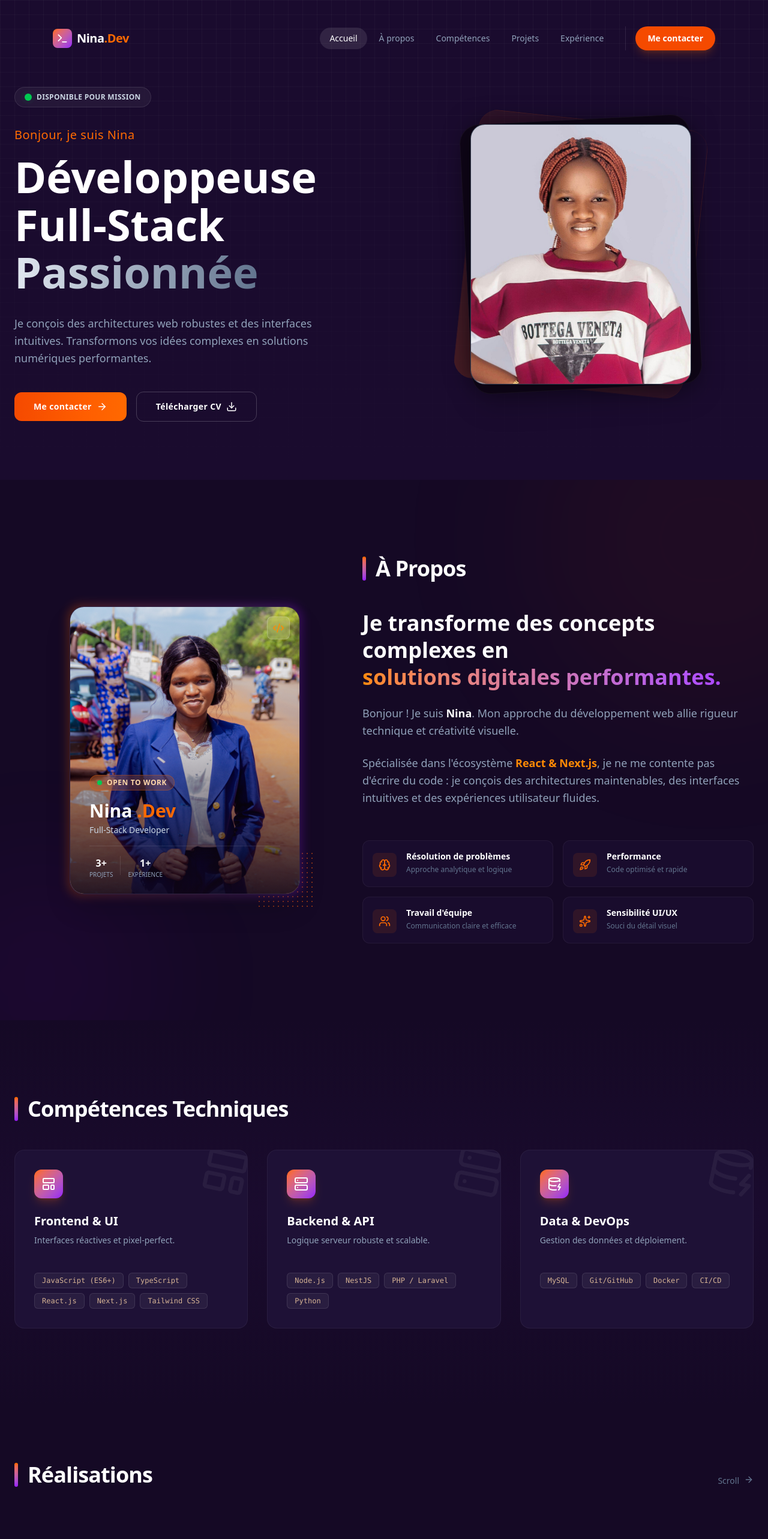
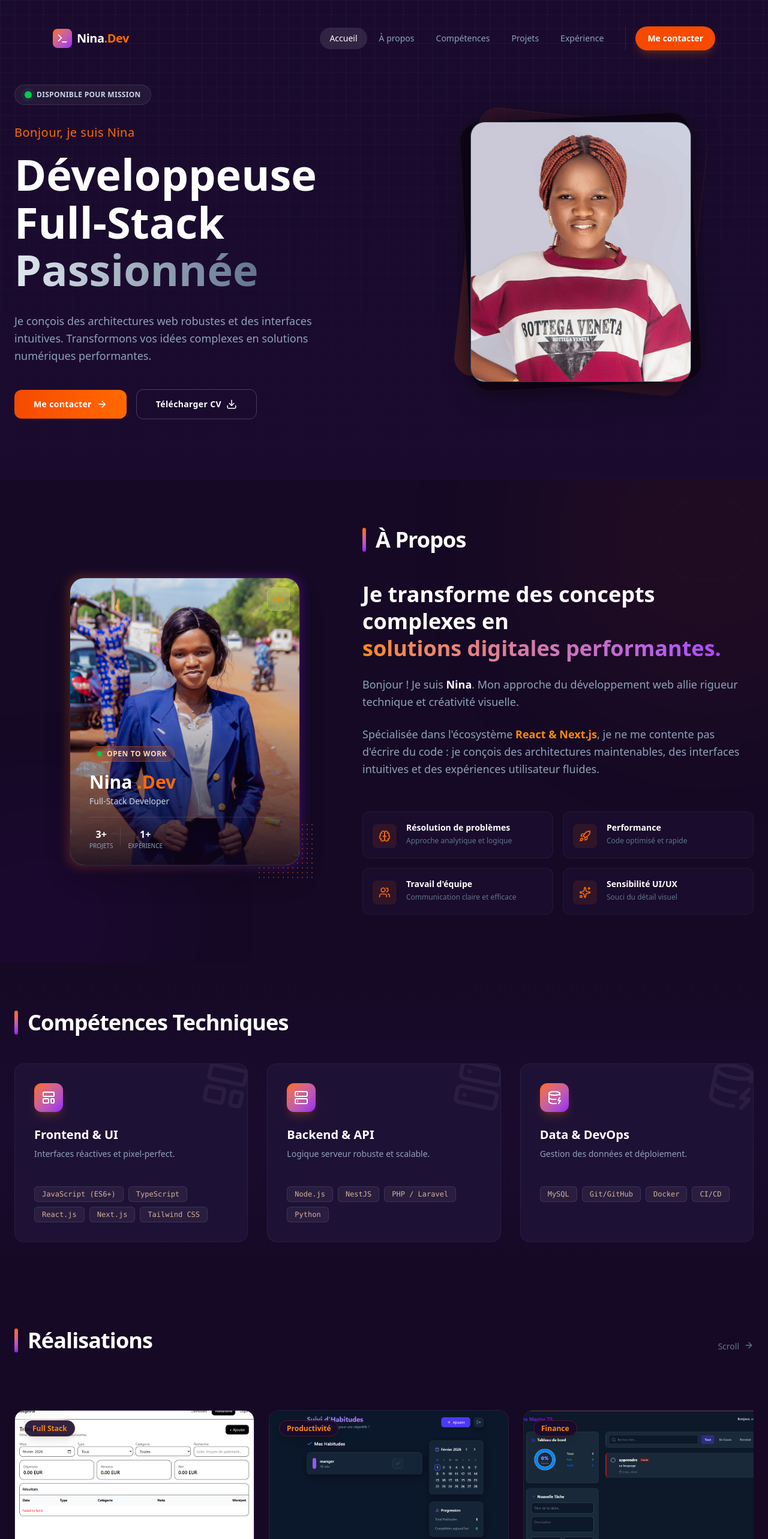
Before and after one commit to ninahouha-dev-tech/mon-portfolio, a React (Vite) app: page / in a window 1280 px wide. Shown: the top 2566 px of the page at 60% size. Built offline with nearby package versions, Linux system fonts and the light colour scheme.

Commit message:
style: reduce vertical spacing between sections

```diff
--- a/src/components/Portfolio.tsx
+++ b/src/components/Portfolio.tsx
@@ -310,7 +310,7 @@ const Portfolio = () => {
       </div>
 
       {/* HERO SECTION */}
-      <section id="home" className="min-h-screen flex items-center pt-24 pb-12 relative overflow-hidden">
+      <section id="home" className="min-h-screen flex items-center pt-20 pb-10 relative overflow-hidden">
         <div className="absolute inset-0 bg-[linear-gradient(to_right,#80808012_1px,transparent_1px),linear-gradient(to_bottom,#80808012_1px,transparent_1px)] bg-[size:24px_24px] pointer-events-none"></div>
         <div className="absolute inset-0 bg-gradient-to-b from-transparent via-[#1a0b2e]/50 to-[#1a0b2e] pointer-events-none"></div>
 
@@ -355,7 +355,7 @@ const Portfolio = () => {
       </section>
 
       {/* SECTION À PROPOS (NOUVELLE VERSION PREMIUM) */}
-      <section id="about" className="py-32 bg-[#150925] relative overflow-hidden">
+      <section id="about" className="py-20 bg-[#150925] relative overflow-hidden">
         {/* Arrière-plan décoratif global */}
         <div className="absolute top-0 right-0 w-[600px] h-[600px] bg-orange-600/5 rounded-full blur-[120px] pointer-events-none translate-x-1/3 -translate-y-1/3"></div>
         <div className="absolute bottom-0 left-0 w-[400px] h-[400px] bg-purple-600/5 rounded-full blur-[100px] pointer-events-none -translate-x-1/3 translate-y-1/3"></div>
@@ -471,7 +471,7 @@ const Portfolio = () => {
       </section>
 
       {/* SKILLS SECTION */}
-      <section id="skills" className="py-32 relative overflow-hidden">
+      <section id="skills" className="py-20 relative overflow-hidden">
         <div className="absolute inset-0 bg-gradient-to-b from-[#150925] via-[#1a0b2e] to-[#150925] pointer-events-none"></div>
         <div className="max-w-7xl mx-auto px-6 relative z-10">
           <SectionTitle>Compétences Techniques</SectionTitle>
@@ -506,7 +506,7 @@ const Portfolio = () => {
       </section>
 
       {/* PROJECTS SECTION */}
-      <section id="projects" className="py-24 bg-[#150925] overflow-hidden">
+      <section id="projects" className="py-16 bg-[#150925] overflow-hidden">
         <div className="max-w-7xl mx-auto px-6">
           <div className="mb-12 flex justify-between items-end">
             <SectionTitle>Réalisations</SectionTitle>
@@ -584,7 +584,7 @@ const Portfolio = () => {
       </section>
 
       {/* EXPERIENCE SECTION */}
-      <section id="experience" className="py-24 relative">
+      <section id="experience" className="py-16 relative">
         <div className="max-w-7xl mx-auto px-6">
           <SectionTitle>Parcours Professionnel</SectionTitle>
           <div className="space-y-8 max-w-4xl mx-auto">
@@ -620,7 +620,7 @@ const Portfolio = () => {
       </section>
 
       {/* SECTION CONTACT */}
-      <section id="contact" className="py-32 bg-[#150925] relative overflow-hidden">
+      <section id="contact" className="py-20 bg-[#150925] relative overflow-hidden">
         <div className="absolute inset-0 bg-[radial-gradient(ellipse_at_center,_var(--tw-gradient-stops))] from-purple-900/20 via-[#150925] to-[#150925] pointer-events-none"></div>
         <div className="absolute top-1/2 left-1/2 -translate-x-1/2 -translate-y-1/2 w-[800px] h-[800px] bg-orange-600/5 rounded-full blur-[100px] pointer-events-none"></div>
 
```
